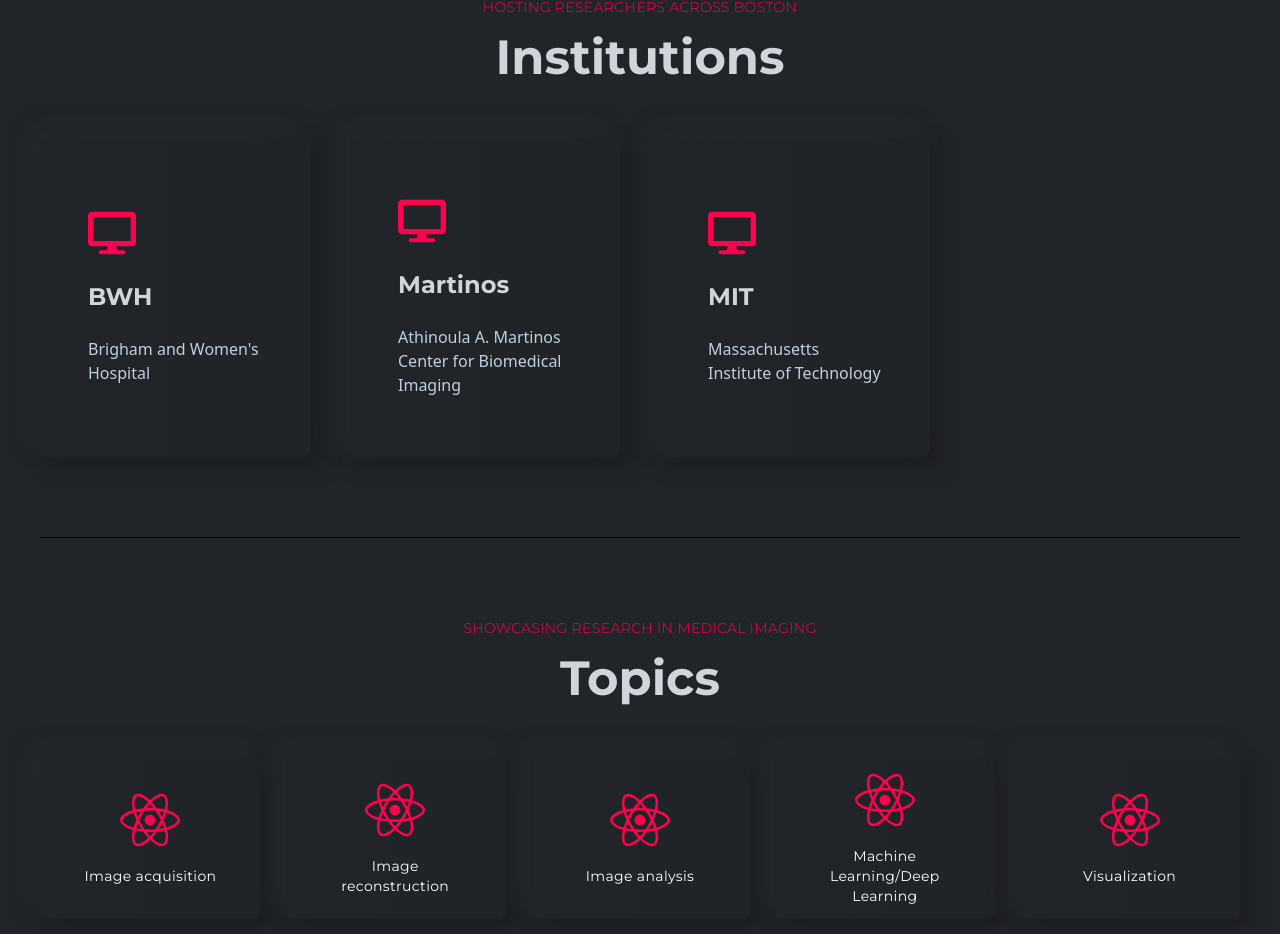
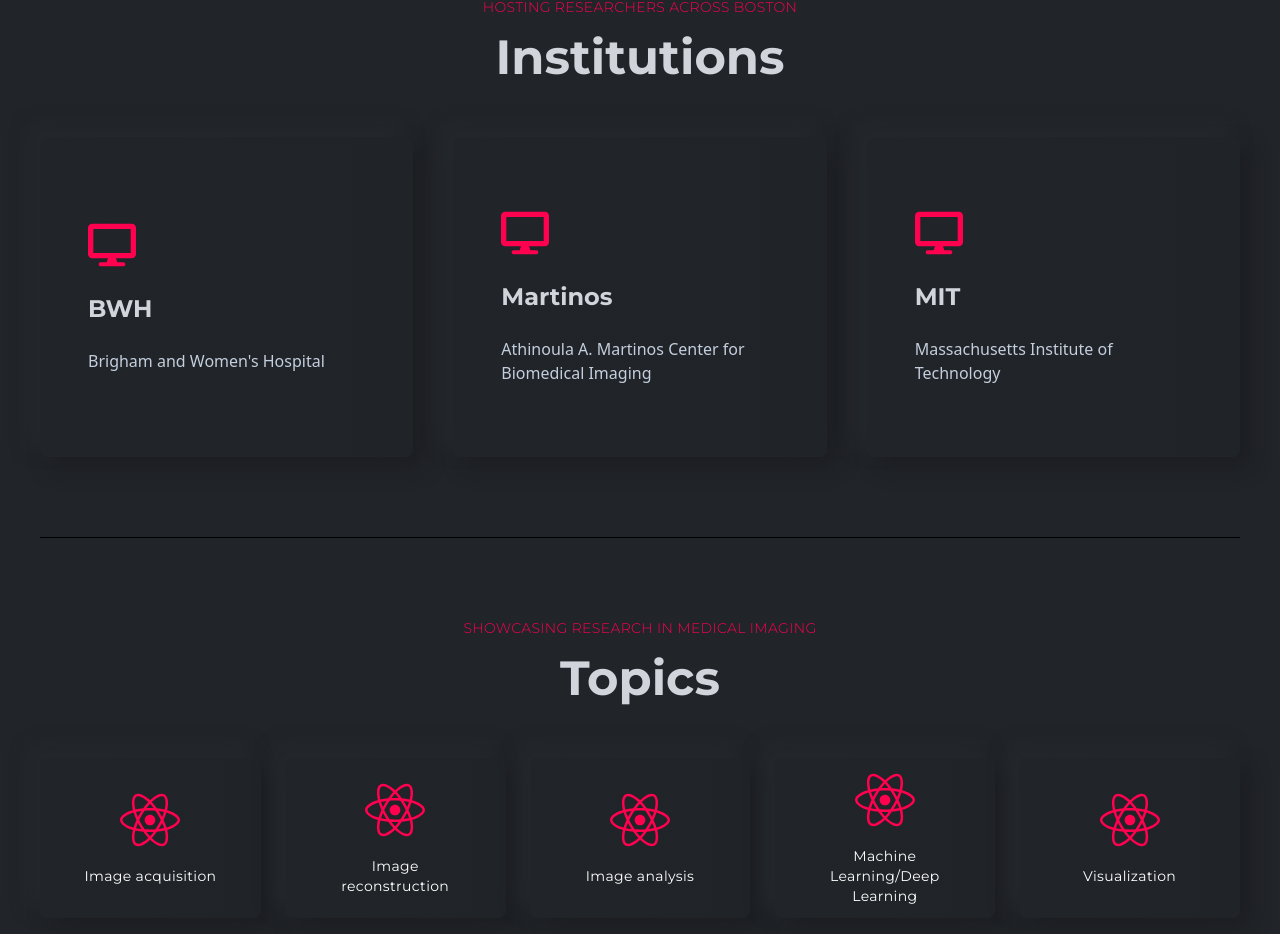
Before and after one commit to bostonmiw/bmiw, a React (Create React App) app: page / in a window 1280 px wide. Shown: the part 980-1914 px from the top of the page. Built offline with nearby package versions, Linux system fonts and the light colour scheme; the HTML template or start-up script is replaced by a standard one.

Commit message:
STYLE: Adjust institution column count
Adjust institution column count following the removal of MGH in commit
80a4575057d2c283c94a65ccb12a05e614de9e45.

```diff
--- a/src/components/institutions/Institutions.js
+++ b/src/components/institutions/Institutions.js
@@ -9,7 +9,7 @@
             <div className="flex justify-center items-center text-center">
                 <Title title='Hosting researchers across Boston' body='Institutions' />
             </div>
-            <div className="grid grid-cols-1 md:grid-cols-2 xl:grid-cols-4 gap-4 xl:gap-10">
+            <div className="grid grid-cols-1 md:grid-cols-2 xl:grid-cols-3 gap-4 xl:gap-10">
                 {institutions.map((item, index) => (
                     <Card
                         title={item.title}
```
